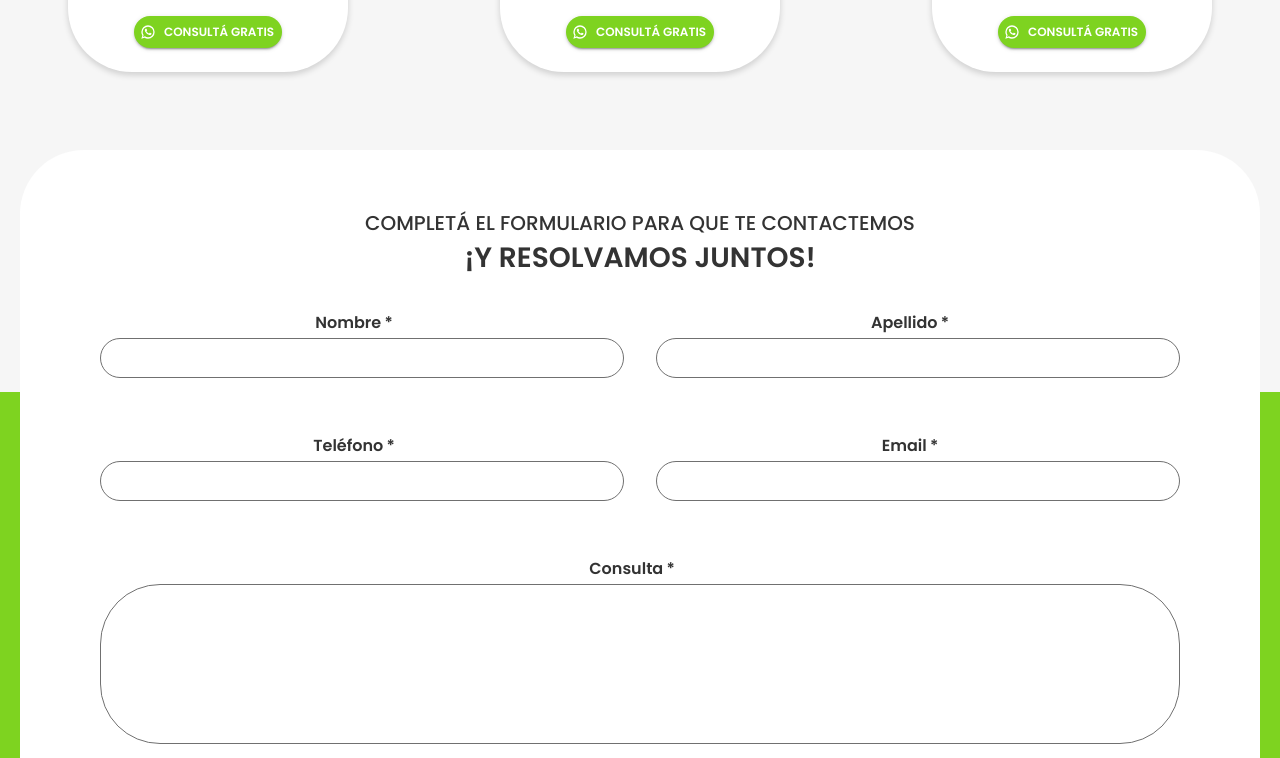
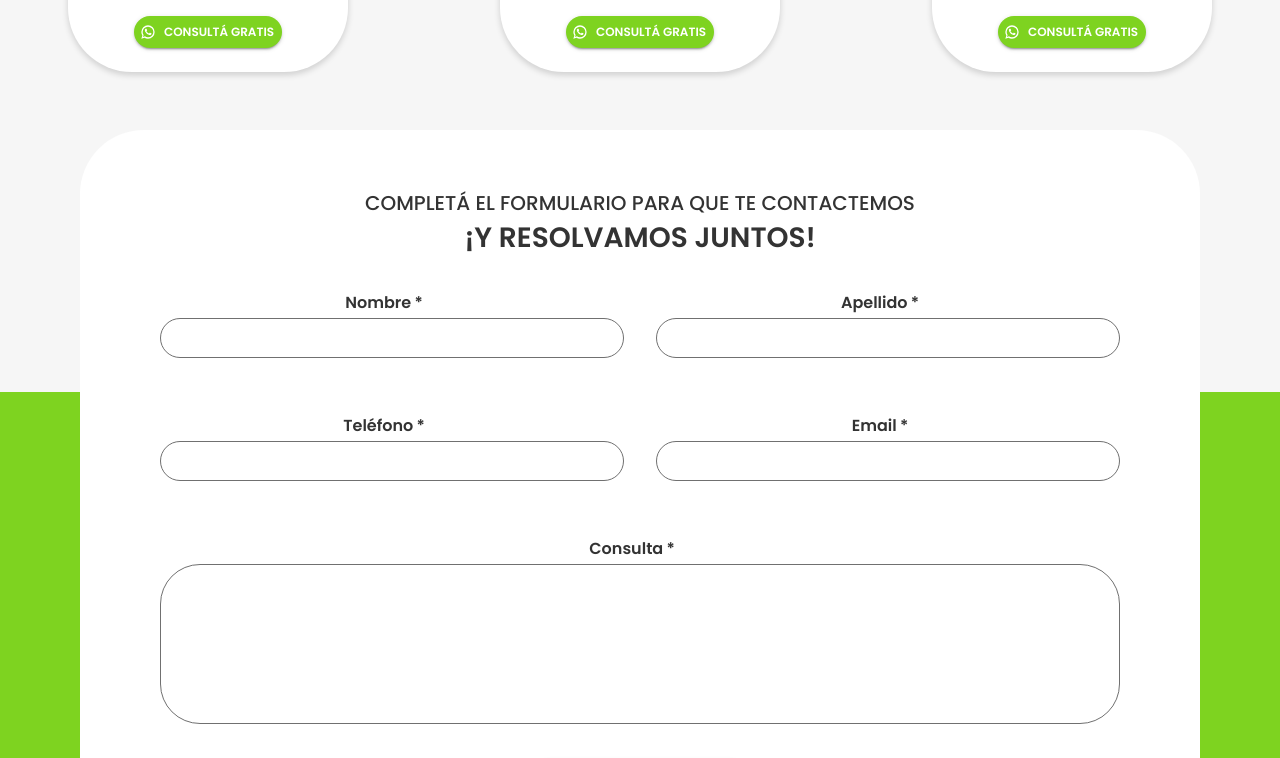
Before and after one commit to roperrott/abogados-landing, a React (Create React App) app: page / in a window 1280 px wide. Shown: the part 1700-2458 px from the top of the page. Built offline with nearby package versions, Linux system fonts and the light colour scheme; no server answers.

Commit message:
fix form

```diff
--- a/src/components/Form/index.js
+++ b/src/components/Form/index.js
@@ -13,12 +13,13 @@ export function Form() {
   const [showErrorAlert, setShowErrorAlert] = useState(false);
   const [isLoading, setIsLoading] = useState(false);
 
-  const onSendData = async (values) => {
+  const onSendData = async (values, resetForm) => {
     setIsLoading(true);
     try {
       await addDoc(collection(db, 'queries'), { ...values, date: Timestamp.fromDate(new Date()) });
       setShowSuccessAlert(true);
       setIsLoading(false);
+      resetForm();
     } catch (e) {
       setShowErrorAlert(true);
       setIsLoading(false);
@@ -30,7 +31,7 @@ export function Form() {
       firstName: '', lastName: '', phone: '', mail: '', content: '',
     },
     validationSchema,
-    onSubmit: (values) => onSendData(values),
+    onSubmit: (values, { resetForm }) => onSendData(values, resetForm),
   });
   return (
     <Box sx={{ position: 'relative', height: { xs: '1050px', md: '800px' } }}>
@@ -64,7 +65,7 @@ export function Form() {
         align="center"
         id="contact-form"
         sx={{
-          position: 'absolute', height: 'auto', bgcolor: '#FFFFFF', alignItems: 'center', p: { xs: '24px 40px 28px', md: '60px 80px 28px' }, m: '0px 20px 0px', borderRadius: '64px', display: 'flex', flexDirection: 'column', bottom: 20,
+          position: 'absolute', height: 'auto', bgcolor: '#FFFFFF', alignItems: 'center', p: { xs: '24px 40px 28px', md: '60px 80px 28px' }, m: { xs: '0px 20px', md: '0px 80px' }, borderRadius: '64px', display: 'flex', flexDirection: 'column', bottom: 40, left: 0, right: 0,
         }}
       >
         <Typography variant="h5" sx={{ textAlign: 'center' }}>COMPLETÁ EL FORMULARIO PARA QUE TE CONTACTEMOS</Typography>
@@ -165,7 +166,7 @@ export function Form() {
             </Grid>
           </FormControl>
           <Box sx={{ textAlign: 'center' }}>
-            <Button color="secondary" variant="contained" size="medium" type="submit">
+            <Button color="secondary" variant="contained" size="medium" type="submit" disabled={!formik.isValid}>
               {isLoading ? (
                 <CircularProgress
                   color="success"
--- a/src/config/mui/MuiTheme.js
+++ b/src/config/mui/MuiTheme.js
@@ -53,7 +53,8 @@ export const Theme = createTheme({
           fontSize: '16px',
           border: '1px solid #707070',
           '&.MuiOutlinedInput-root': {
-            borderRadius: 60,
+            borderRadius: 40,
+            padding: 16,
           },
         },
       },
```
